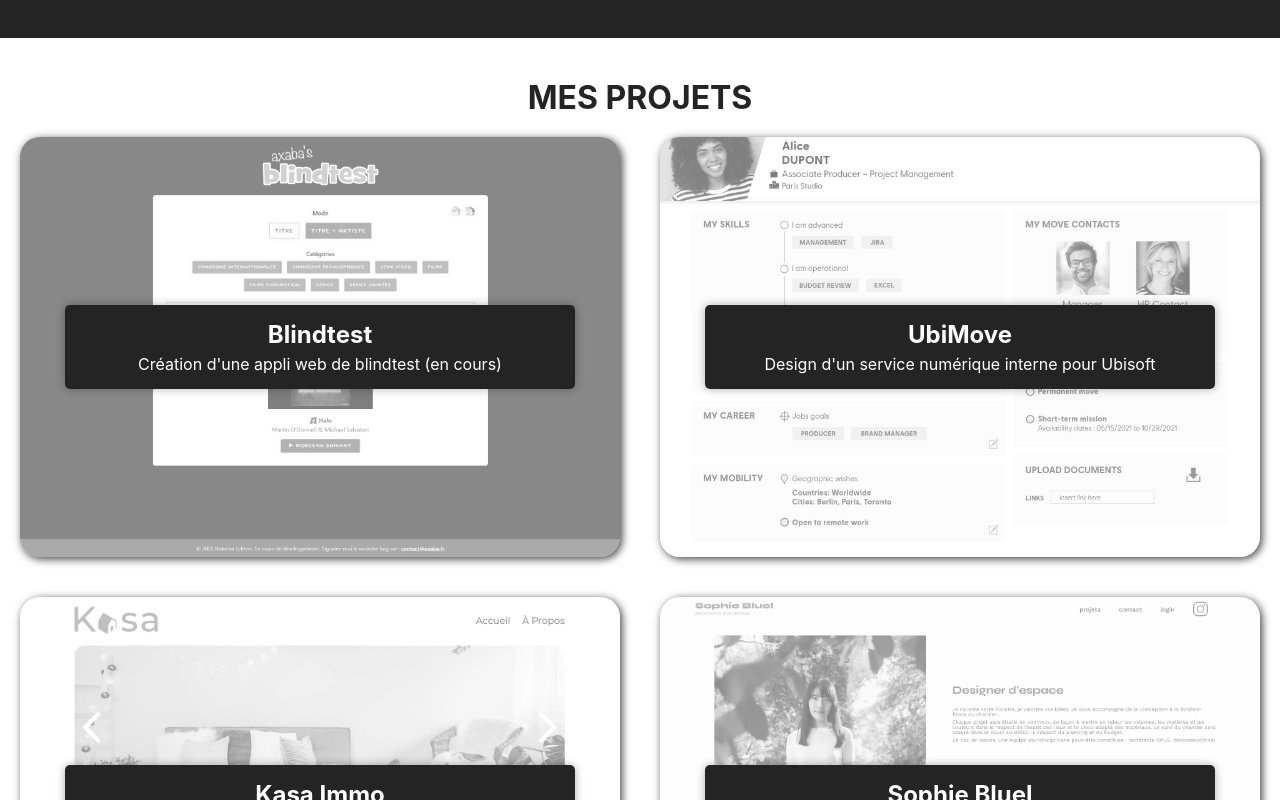
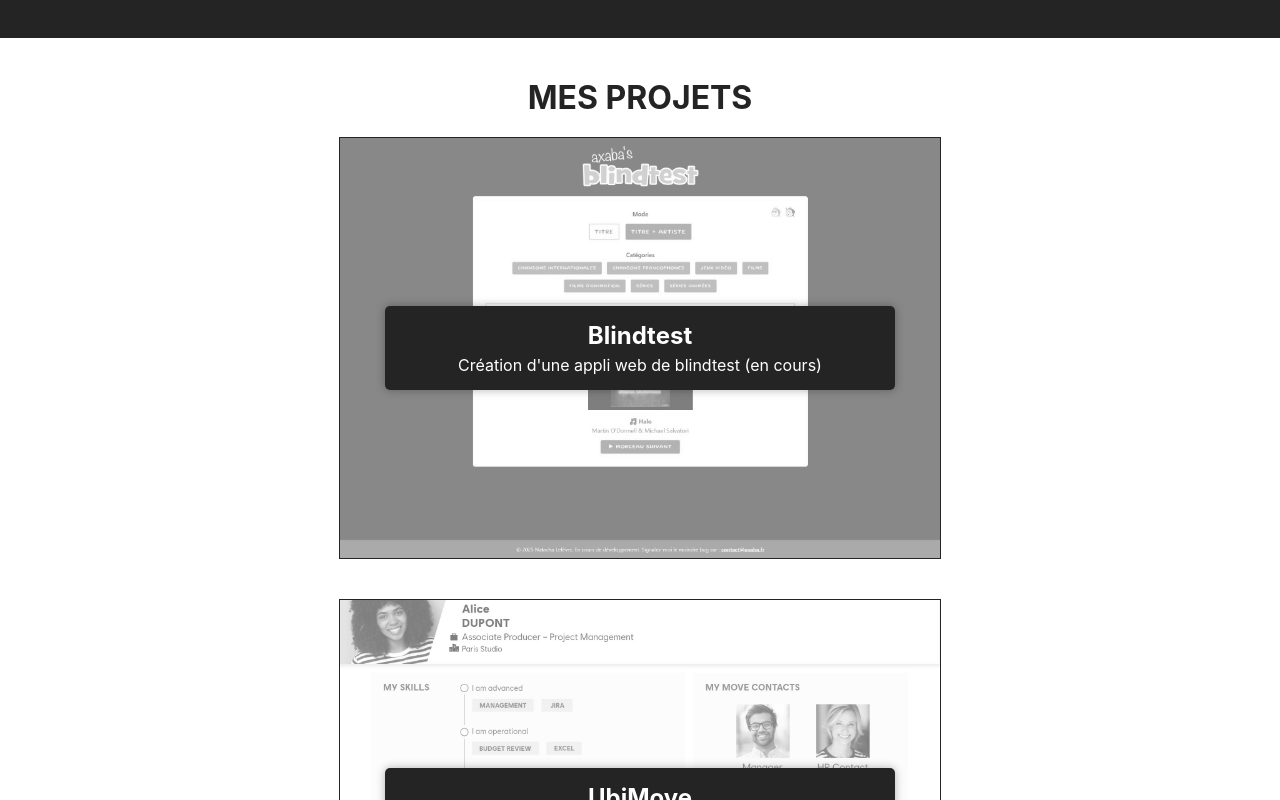
Before and after one commit to NatachaLefevre/Portfolio-Natacha-Lefevre, a React (Vite) app: page / in a window 1280 px wide. Shown: the part 480-1280 px from the top of the page. Built offline with nearby package versions, Linux system fonts and the light colour scheme.

Commit message:
fix: border-radius

```diff
--- a/src/styles/App.css
+++ b/src/styles/App.css
@@ -78,14 +78,15 @@
   height: 420px;
   list-style: none;
   margin: 20px;
-  box-shadow: 2px 2px 8px 0 rgba(0, 0, 0, 0.75);
+  border: #242424 solid 1px;
+  /* box-shadow: 2px 2px 8px 0 rgba(0, 0, 0, 0.75); */
   background-color: white;
-  border-radius: 20px;
+  /* border-radius: 20px; */
   cursor: pointer;
 }
 
 .project-container li:hover {
-  box-shadow: 2px 2px 8px 0 rgba(230, 0, 126, 0.75);
+  box-shadow: 2px 2px 5px 0 rgba(230, 0, 126, 0.5);
 }
 
 .project-container img {
@@ -93,7 +94,7 @@
   height: 420px;
   object-fit: cover;
   transition: all 0.3s ease;
-  border-radius: 20px;
+  /* border-radius: 20px; */
   opacity: 0.5;
   filter: grayscale(100%);
 }
--- a/src/styles/Modal.css
+++ b/src/styles/Modal.css
@@ -20,7 +20,7 @@
   text-align: center;
   background: white;
   padding: 20px;
-  border-radius: 20px;
+  /* border-radius: 20px; */
   max-width: 1000px;
   width: 100%;
   max-height: 95vh;
```
